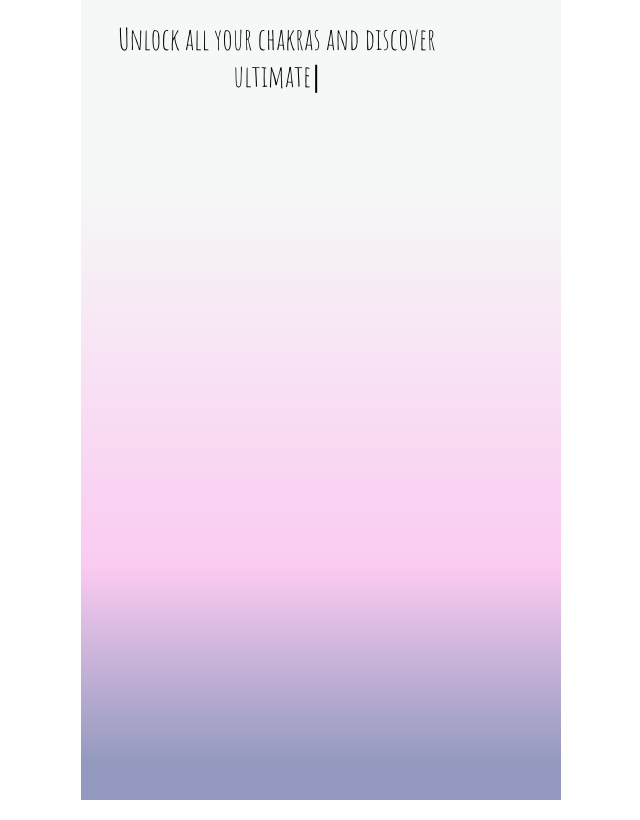
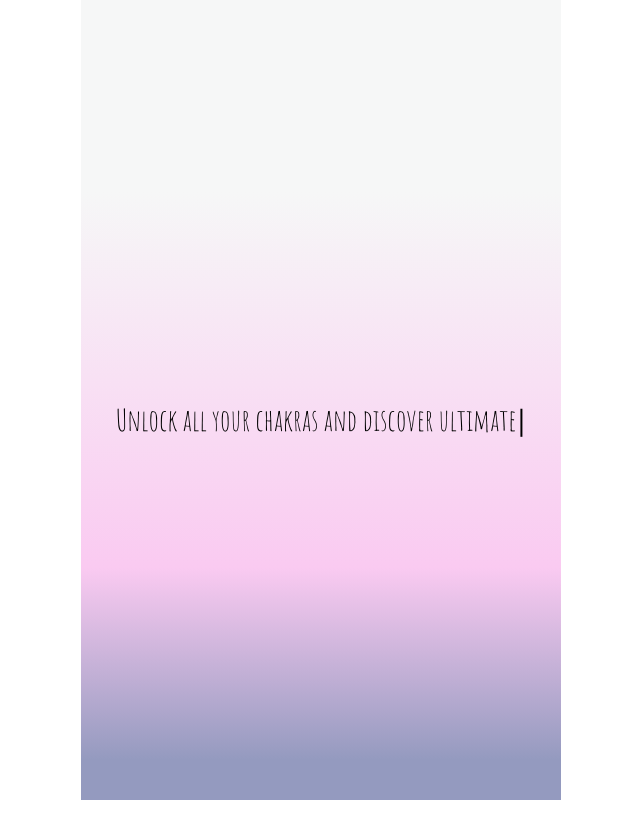
Before and after one commit to brrrrrbrrrr/hackathon-wcs-lyon-vite, a React (Vite) app: page /chakras in a window 1280 px wide. Shown: the whole page, without its empty margins (319-959 px from the left). Built offline with nearby package versions, Linux system fonts and the light colour scheme.

Commit message:
fix writter align

```diff
--- a/src/components/typewritter/TypeWritter.css
+++ b/src/components/typewritter/TypeWritter.css
@@ -1,10 +1,12 @@
 .intro {
-  width: 80%;
+  width: 100%;
   position: static;
-  top: 40px;
-  left: 30px;
+
   text-align: center;
   height: 100vh;
+  display: flex;
+  justify-content: center;
+  align-items: center;
 
   font-size: 30px;
 }
```
